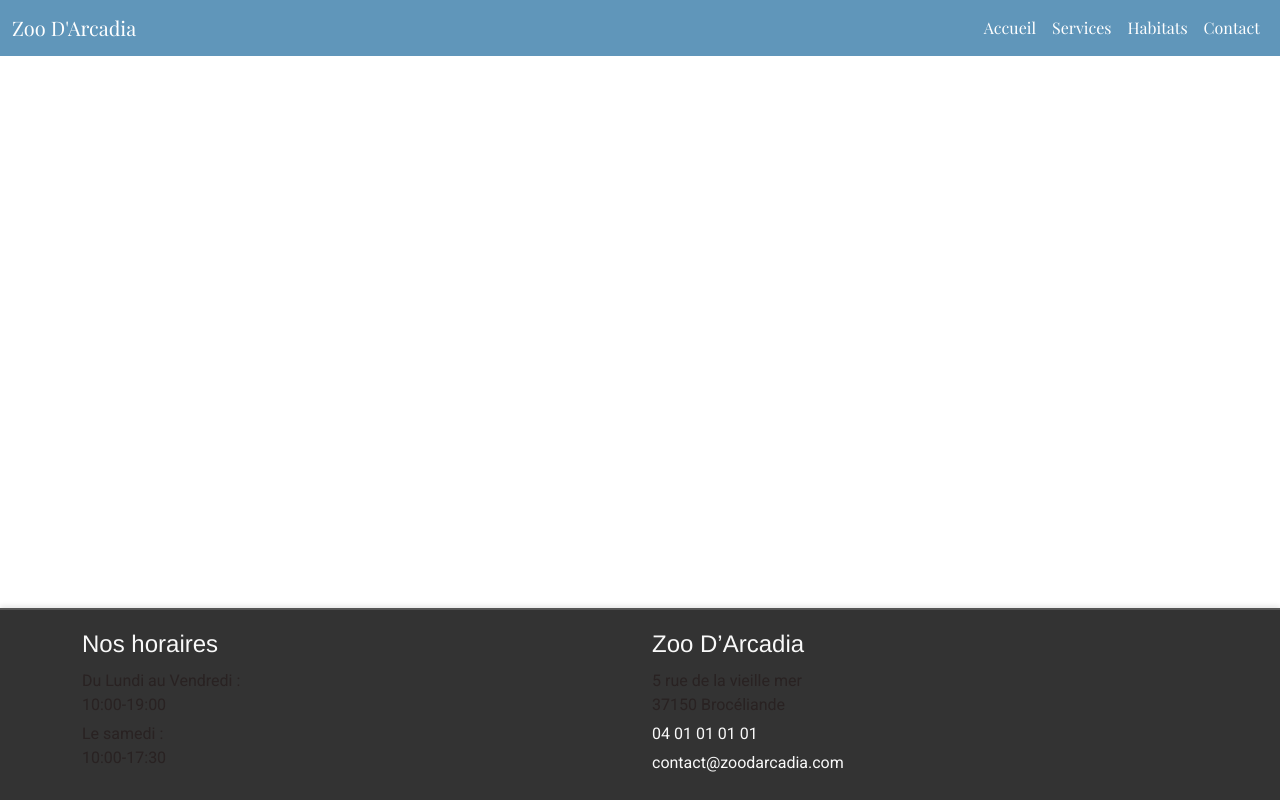
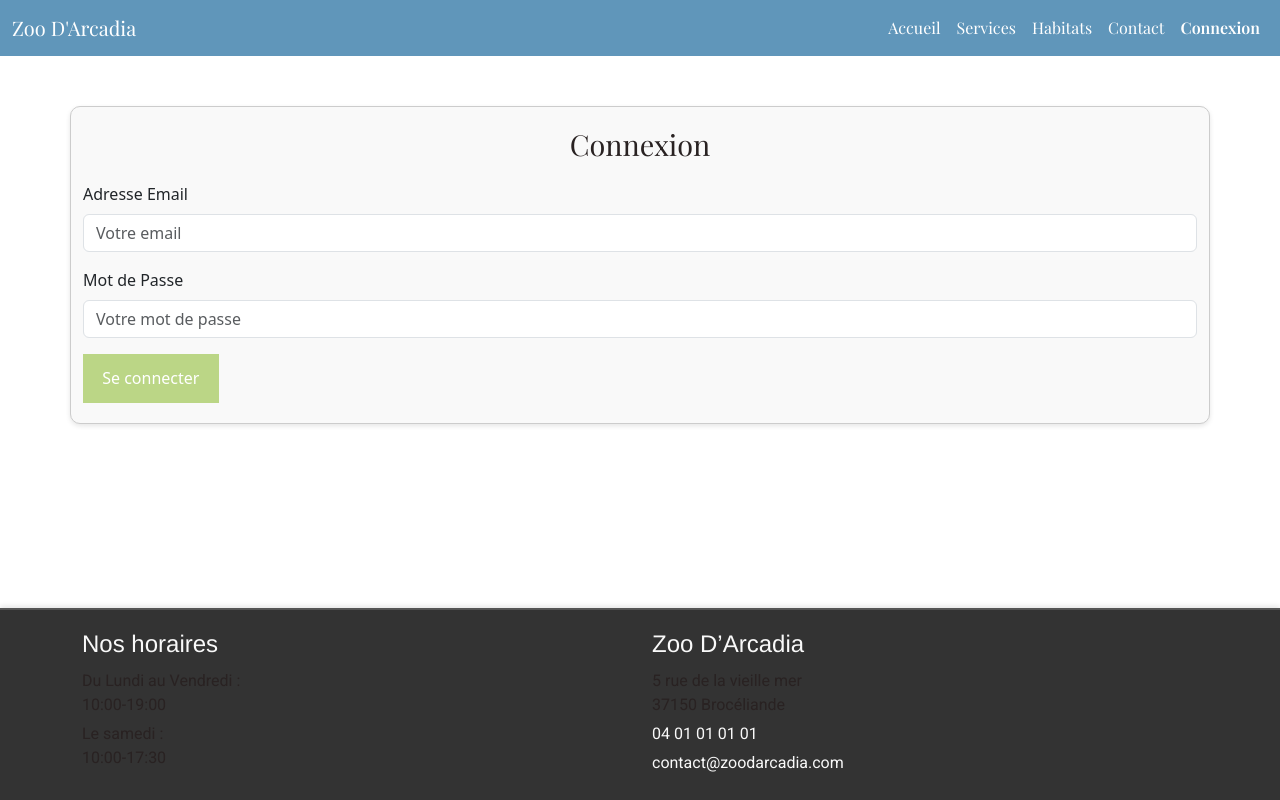
Before and after one commit to Agellid03/ZooArcadiaa, a React (Create React App) app in the folder frontend/: page /login in a window 1280 px wide. Built offline with nearby package versions, Linux system fonts and the light colour scheme.

Commit message:
Creation page login et stylisation + test visuel et de navgation

```diff
--- a/frontend/src/components/header/Navbar.jsx
+++ b/frontend/src/components/header/Navbar.jsx
@@ -55,6 +55,11 @@ const ClientNavbar = () => {
               Contact
             </NavLink>
           </NavItem>
+          <NavItem>
+            <NavLink className="nav-link" to="/login" activeclassname="active">
+              Connexion
+            </NavLink>
+          </NavItem>
         </Nav>
       </Collapse>
     </Navbar>
--- /dev/null
+++ b/frontend/src/pages/Login.jsx
@@ -0,0 +1,71 @@
+import React, { useState } from "react";
+import { useNavigate } from "react-router-dom";
+import {  Container, Form, FormGroup, Input, Label } from "reactstrap";
+import "../styles/login.css";
+
+const Login = () => {
+  const [credentials, setCredentials] = useState({ email: "", password: "" });
+  const [error, setError] = useState("");
+  const navigate = useNavigate();
+
+  // Gestion des changements de champs
+  const handleChange = (e) => {
+    const { name, value } = e.target;
+    setCredentials({ ...credentials, [name]: value });
+  };
+
+  // Validation et simulation de connexion
+  const handleSubmit = (e) => {
+    e.preventDefault();
+    const { email, password } = credentials;
+
+    // Simulation de validation des identifiants
+    if (email === "admin@zoo.com" && password === "admin123") {
+      navigate("/admin");
+    } else if (email === "employee@zoo.com" && password === "employee123") {
+      navigate("/employee");
+    } else if (email === "vet@zoo.com" && password === "vet123") {
+      navigate("/vet");
+    } else {
+      setError("Identifiants incorrects. Veuillez réessayer.");
+    }
+  };
+
+  return (
+    <Container className="login-page">
+      <Form onSubmit={handleSubmit} className="login-form">
+        <h2 className="login-title">Connexion</h2>
+        {error && <p className="error-message">{error}</p>}
+        <FormGroup>
+          <Label for="email">Adresse Email</Label>
+          <Input
+            type="email"
+            name="email"
+            id="email"
+            placeholder="Votre email"
+            value={credentials.email}
+            onChange={handleChange}
+            required
+          />
+        </FormGroup>
+        <FormGroup>
+          <Label for="password">Mot de Passe</Label>
+          <Input
+            type="password"
+            name="password"
+            id="password"
+            placeholder="Votre mot de passe"
+            value={credentials.password}
+            onChange={handleChange}
+            required
+          />
+        </FormGroup>
+        <button type="submit" className="login-button">
+          Se connecter
+        </button>
+      </Form>
+    </Container>
+  );
+};
+
+export default Login;
--- a/frontend/src/routes/AppRouter.jsx
+++ b/frontend/src/routes/AppRouter.jsx
@@ -7,6 +7,7 @@ import Services from "../pages/Services";
 import AllHabitats from "../pages/AllHabitats";
 import DetailsHabitat from "../pages/DetailsHabitat";
 import Contact from "../pages/Contact";
+import Login from "../pages/Login";
 
 const AppRouter = () => {
   return (
@@ -19,6 +20,7 @@ const AppRouter = () => {
           <Route path="/habitats" element={<AllHabitats />} />
           <Route path="/habitats/:name" element={<DetailsHabitat />} />
           <Route path="/contact" element={<Contact />} />
+          <Route path="/login" element={<Login/>} />
         </Routes>
       </div>
        <Footer />
--- /dev/null
+++ b/frontend/src/styles/login.css
@@ -0,0 +1,36 @@
+.login-page {
+  max-width: 400px;
+  margin: 50px auto;
+  padding: 20px;
+  border: 1px solid #ccc;
+  border-radius: 10px;
+  background-color: #f9f9f9;
+  box-shadow: 0 2px 5px rgba(0, 0, 0, 0.1);
+}
+
+.login-title {
+  text-align: center;
+  margin-bottom: 20px;
+  font-size: 1.8rem;
+  color: var(--dark);
+}
+
+.login-form .form-group {
+  margin-bottom: 15px;
+}
+
+.login-button {
+  width:auto;
+  background-color: var(--secondary-color);
+  border: none;
+}
+
+.login-button:hover{
+  background-color: var(--secondary-color-darker);
+}
+
+.error-message {
+  color: red;
+  text-align: center;
+  margin-bottom: 10px;
+}
```
